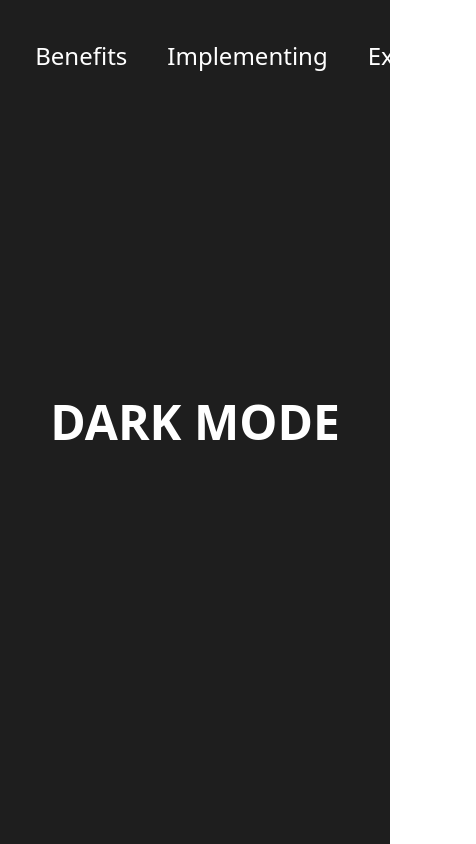
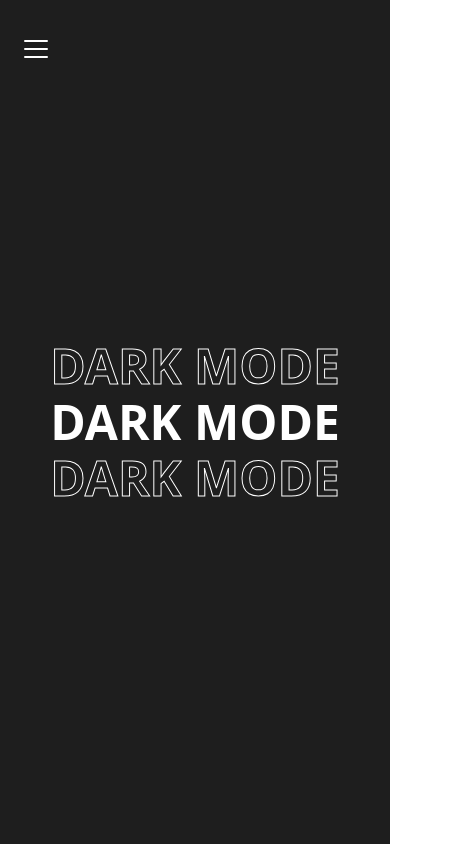
Before and after one commit to jonathancklee1/dark-mode-website, a React (Vite) app: page / in a window 390 px wide. Shown: the whole page, 476 px wide, since content can reach past the window. Built offline with nearby package versions, Linux system fonts and the light colour scheme.

Commit message:
Added mobile styling and menu icon

```diff
--- a/src/components/HeroBanner.tsx
+++ b/src/components/HeroBanner.tsx
@@ -1,7 +1,17 @@
 function HeroBanner() {
     return (
         <div className="container flex h-screen items-center justify-center">
-            <h1 className="text-5xl font-black uppercase">Dark Mode</h1>
+            <div className="flex flex-col gap-2">
+                <p className="outlined-text text-center text-5xl font-black uppercase text-transparent lg:text-9xl">
+                    Dark Mode
+                </p>
+                <h1 className="text-center text-5xl font-black uppercase lg:text-9xl">
+                    Dark Mode
+                </h1>
+                <p className="outlined-text text-center text-5xl font-black uppercase text-transparent lg:text-9xl">
+                    Dark Mode
+                </p>
+            </div>
         </div>
     )
 }
--- a/src/components/Navbar.tsx
+++ b/src/components/Navbar.tsx
@@ -1,8 +1,13 @@
+import Hamburger from './svg/Hamburger'
 function Navbar() {
     return (
         <div className="container sticky top-0 flex items-center justify-center text-2xl">
+            {/* Mobile */}
+            <div className="absolute top-10 w-full cursor-pointer px-6 md:hidden">
+                <Hamburger />
+            </div>
             {/* Desktop */}
-            <div className="absolute top-10">
+            <div className="absolute top-10 hidden md:block">
                 <ul className="flex justify-center gap-10">
                     <li className="cursor-pointer">History </li>
                     <li className="cursor-pointer">Benefits</li>
--- /dev/null
+++ b/src/components/svg/Hamburger.tsx
@@ -0,0 +1,20 @@
+const Hamburger = () => {
+    return (
+        <svg
+            width="24"
+            height="18"
+            viewBox="0 0 24 18"
+            fill="none"
+            xmlns="http://www.w3.org/2000/svg"
+        >
+            <path
+                d="M1 1H23M1 9H23M1 17H23"
+                stroke="white"
+                stroke-width="2"
+                stroke-linecap="round"
+                stroke-linejoin="round"
+            />
+        </svg>
+    )
+}
+export default Hamburger
--- a/src/index.css
+++ b/src/index.css
@@ -12,13 +12,17 @@
     *,
     *:before,
     *:after {
-        @apply box-border m-0 p-0;
+        @apply m-0 box-border p-0;
     }
 
     main {
         @apply bg-background-color text-text-color;
     }
     .container {
-        @apply max-w-[1440px] mx-auto;
+        @apply mx-auto max-w-[1440px] px-6 lg:px-12;
+    }
+
+    .outlined-text {
+        -webkit-text-stroke: 1px var(--text-color);
     }
 }
```
